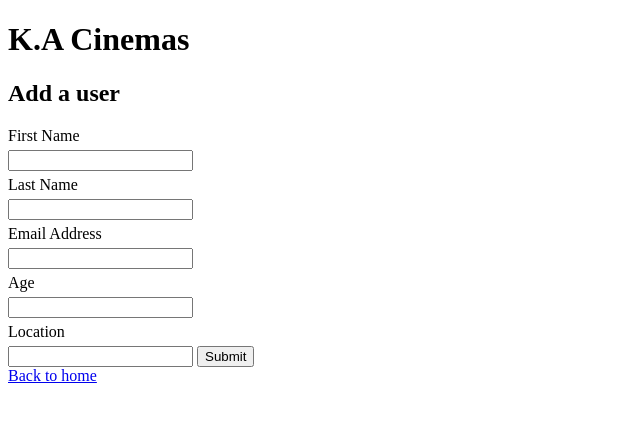
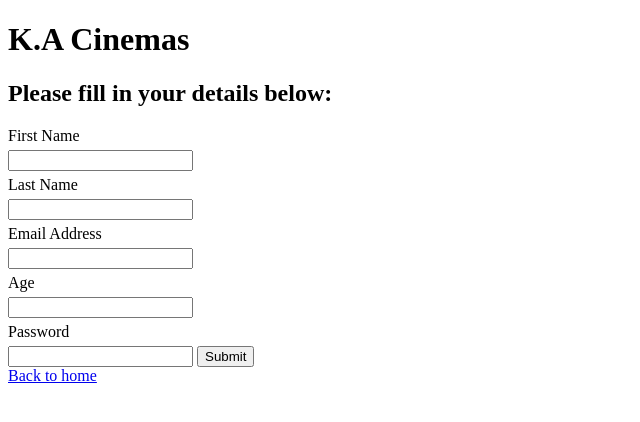
Before and after one commit to Benas-Bubulas/softw-ass, a PHP site: page /public/db/create.php in a window 1280 px wide. Shown: the top 422 px of the page, without its empty margins (0-640 px from the left). Run offline with PHP 8.4, Linux system fonts and the light colour scheme.

Commit message:
Rename Location to Password

```diff
--- a/public/Products.php
+++ b/public/Products.php
@@ -36,7 +36,7 @@
       <a class="nav-link" href="products.php">Home</a>
     </li>
     <li class="nav-item">
-      <a class="nav-link" href="db/index.php">Login</a>
+      <a class="nav-link" href="db/create.php">Register</a>
     </li>
     <li class="nav-item">
       <a class="nav-link" href="slideshow.php">Cinemas</a>
--- a/public/data/init.sql
+++ b/public/data/init.sql
@@ -6,6 +6,6 @@ CREATE DATABASE test;
  lastname VARCHAR(30) NOT NULL,
  email VARCHAR(50) NOT NULL,
  age INT(3),
- location VARCHAR(50),
+ password VARCHAR(50),
  date TIMESTAMP
  );
--- a/public/db/create.php
+++ b/public/db/create.php
@@ -4,14 +4,18 @@ if (isset($_POST['submit'])) {
     require "common.php";
     try {
         require_once '../src/DBconnect.php';
+        require_once '../src/User.php';
 
         $new_user = array(
             "firstname" => $_POST['firstname'],
             "lastname" => $_POST['lastname'],
             "email" => $_POST['email'],
             "age" => $_POST['age'],
-            "location" => $_POST['location']
+            "password" => $_POST['password']
            );
+
+           $user1 = new User($_POST['firstname'],$_POST['email'],$_POST['password']);
+
            $sql = sprintf(
             "INSERT INTO %s (%s) values (%s)",
             "users",
@@ -32,9 +36,9 @@ if (isset($_POST['submit'])) {
 ?>
 <?php require "templates/header.php"; ?>
 <?php if (isset($_POST['submit']) && $statement) { ?>
- <?php echo escape($_POST['firstname']); ?> successfully added.
+ <?php echo escape($_POST['firstname']); ?> <?php echo escape($user1); ?> successfully registered.
 <?php } ?>
-<h2>Add a user</h2>
+<h2>Please fill in your details below:</h2>
  <form method="post">
  <label for="firstname">First Name</label>
  <input type="text" name="firstname" id="firstname">
@@ -44,9 +48,9 @@ if (isset($_POST['submit'])) {
  <input type="text" name="email" id="email">
  <label for="age">Age</label>
  <input type="text" name="age" id="age">
- <label for="location">Location</label>
- <input type="text" name="location" id="location">
+ <label for="password">Password</label>
+ <input type="text" name="password" id="password">
  <input type="submit" name="submit" value="Submit">
  </form>
- <a href="index.php">Back to home</a>
+ <a href="../Products.php">Back to home</a>
 <?php include "templates/footer.php"; ?>
```
Also changed, not shown: public/db/read.php (+4 -8 lines), public/src/Main.php (+5 -4 lines).
